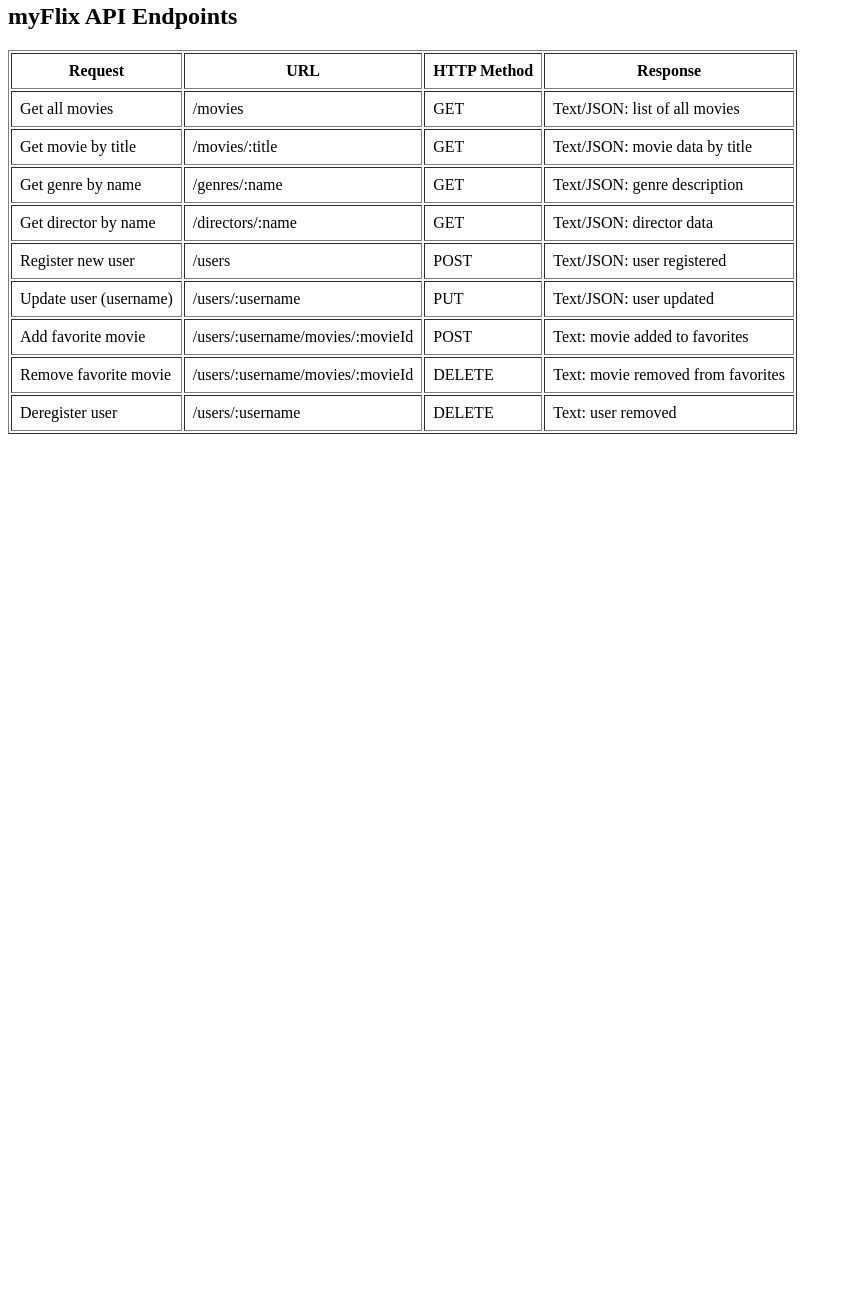
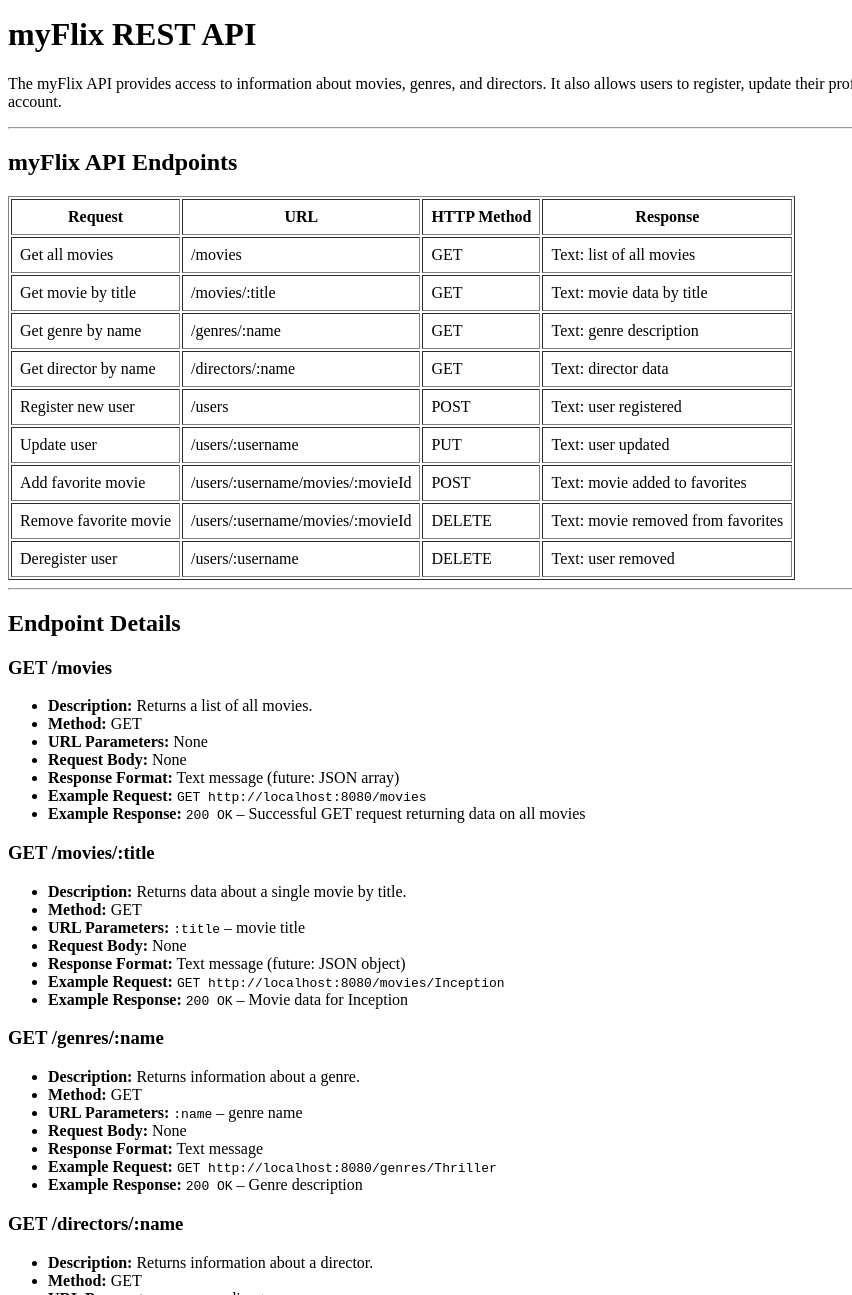
Before and after one commit to EnkeledaM/movie_api, a website: page public/documentation.html in a window 1280 px wide. Shown: the part 5-1300 px from the top of the page, without its empty margins (0-852 px from the left). Before the commit the page ends 800 px from the top, so only its background shows below. Drawn offline with Linux system fonts and the light colour scheme.

Commit message:
Finalize Exercise 2.5 API documentation

```diff
--- a/public/documentation.html
+++ b/public/documentation.html
@@ -1,3 +1,22 @@
+<!DOCTYPE html>
+<html lang="en">
+<head>
+  <meta charset="UTF-8">
+  <title>myFlix API Documentation</title>
+</head>
+
+<body>
+
+<h1>myFlix REST API</h1>
+
+<p>
+  The myFlix API provides access to information about movies, genres, and directors.
+  It also allows users to register, update their profile, manage a list of favorite movies,
+  and deregister their account.
+</p>
+
+<hr>
+
 <h2>myFlix API Endpoints</h2>
 
 <table border="1" cellpadding="8">
@@ -14,37 +33,37 @@
       <td>Get all movies</td>
       <td>/movies</td>
       <td>GET</td>
-      <td>Text/JSON: list of all movies</td>
+      <td>Text: list of all movies</td>
     </tr>
     <tr>
       <td>Get movie by title</td>
       <td>/movies/:title</td>
       <td>GET</td>
-      <td>Text/JSON: movie data by title</td>
+      <td>Text: movie data by title</td>
     </tr>
     <tr>
       <td>Get genre by name</td>
       <td>/genres/:name</td>
       <td>GET</td>
-      <td>Text/JSON: genre description</td>
+      <td>Text: genre description</td>
     </tr>
     <tr>
       <td>Get director by name</td>
       <td>/directors/:name</td>
       <td>GET</td>
-      <td>Text/JSON: director data</td>
+      <td>Text: director data</td>
     </tr>
     <tr>
       <td>Register new user</td>
       <td>/users</td>
       <td>POST</td>
-      <td>Text/JSON: user registered</td>
+      <td>Text: user registered</td>
     </tr>
     <tr>
-      <td>Update user (username)</td>
+      <td>Update user</td>
       <td>/users/:username</td>
       <td>PUT</td>
-      <td>Text/JSON: user updated</td>
+      <td>Text: user updated</td>
     </tr>
     <tr>
       <td>Add favorite movie</td>
@@ -66,3 +85,125 @@
     </tr>
   </tbody>
 </table>
+
+<hr>
+
+<h2>Endpoint Details</h2>
+
+<!-- GET /movies -->
+<h3>GET /movies</h3>
+<ul>
+  <li><strong>Description:</strong> Returns a list of all movies.</li>
+  <li><strong>Method:</strong> GET</li>
+  <li><strong>URL Parameters:</strong> None</li>
+  <li><strong>Request Body:</strong> None</li>
+  <li><strong>Response Format:</strong> Text message (future: JSON array)</li>
+  <li><strong>Example Request:</strong> <code>GET http://localhost:8080/movies</code></li>
+  <li><strong>Example Response:</strong> <code>200 OK</code> – Successful GET request returning data on all movies</li>
+</ul>
+
+<!-- GET /movies/:title -->
+<h3>GET /movies/:title</h3>
+<ul>
+  <li><strong>Description:</strong> Returns data about a single movie by title.</li>
+  <li><strong>Method:</strong> GET</li>
+  <li><strong>URL Parameters:</strong> <code>:title</code> – movie title</li>
+  <li><strong>Request Body:</strong> None</li>
+  <li><strong>Response Format:</strong> Text message (future: JSON object)</li>
+  <li><strong>Example Request:</strong> <code>GET http://localhost:8080/movies/Inception</code></li>
+  <li><strong>Example Response:</strong> <code>200 OK</code> – Movie data for Inception</li>
+</ul>
+
+<!-- GET /genres/:name -->
+<h3>GET /genres/:name</h3>
+<ul>
+  <li><strong>Description:</strong> Returns information about a genre.</li>
+  <li><strong>Method:</strong> GET</li>
+  <li><strong>URL Parameters:</strong> <code>:name</code> – genre name</li>
+  <li><strong>Request Body:</strong> None</li>
+  <li><strong>Response Format:</strong> Text message</li>
+  <li><strong>Example Request:</strong> <code>GET http://localhost:8080/genres/Thriller</code></li>
+  <li><strong>Example Response:</strong> <code>200 OK</code> – Genre description</li>
+</ul>
+
+<!-- GET /directors/:name -->
+<h3>GET /directors/:name</h3>
+<ul>
+  <li><strong>Description:</strong> Returns information about a director.</li>
+  <li><strong>Method:</strong> GET</li>
+  <li><strong>URL Parameters:</strong> <code>:name</code> – director name</li>
+  <li><strong>Request Body:</strong> None</li>
+  <li><strong>Response Format:</strong> Text message</li>
+  <li><strong>Example Request:</strong> <code>GET http://localhost:8080/directors/Christopher%20Nolan</code></li>
+  <li><strong>Example Response:</strong> <code>200 OK</code> – Director information</li>
+</ul>
+
+<!-- POST /users -->
+<h3>POST /users</h3>
+<ul>
+  <li><strong>Description:</strong> Registers a new user.</li>
+  <li><strong>Method:</strong> POST</li>
+  <li><strong>Request Body:</strong></li>
+</ul>
+
+<pre>
+{
+  "Username": "enkeleda",
+  "Password": "test123",
+  "Email": "enkeleda@example.com",
+  "Birthday": "1973-08-04"
+}
+</pre>
+
+<ul>
+  <li><strong>Example Response:</strong> <code>201 Created</code> – User registered</li>
+</ul>
+
+<!-- PUT /users/:username -->
+<h3>PUT /users/:username</h3>
+<ul>
+  <li><strong>Description:</strong> Updates user information.</li>
+  <li><strong>Method:</strong> PUT</li>
+  <li><strong>URL Parameters:</strong> <code>:username</code></li>
+  <li><strong>Request Body:</strong></li>
+</ul>
+
+<pre>
+{
+  "Username": "enkeleda_new"
+}
+</pre>
+
+<ul>
+  <li><strong>Example Response:</strong> <code>200 OK</code> – User updated</li>
+</ul>
+
+<!-- POST favorite -->
+<h3>POST /users/:username/movies/:movieId</h3>
+<ul>
+  <li><strong>Description:</strong> Adds a movie to favorites.</li>
+  <li><strong>Method:</strong> POST</li>
+  <li><strong>Example Request:</strong> <code>POST http://localhost:8080/users/enkeleda/movies/123</code></li>
+  <li><strong>Example Response:</strong> <code>200 OK</code> – Movie added to favorites</li>
+</ul>
+
+<!-- DELETE favorite -->
+<h3>DELETE /users/:username/movies/:movieId</h3>
+<ul>
+  <li><strong>Description:</strong> Removes a movie from favorites.</li>
+  <li><strong>Method:</strong> DELETE</li>
+  <li><strong>Example Request:</strong> <code>DELETE http://localhost:8080/users/enkeleda/movies/123</code></li>
+  <li><strong>Example Response:</strong> <code>200 OK</code> – Movie removed from favorites</li>
+</ul>
+
+<!-- DELETE user -->
+<h3>DELETE /users/:username</h3>
+<ul>
+  <li><strong>Description:</strong> Deregisters a user.</li>
+  <li><strong>Method:</strong> DELETE</li>
+  <li><strong>Example Request:</strong> <code>DELETE http://localhost:8080/users/enkeleda</code></li>
+  <li><strong>Example Response:</strong> <code>200 OK</code> – User removed</li>
+</ul>
+
+</body>
+</html>
```
